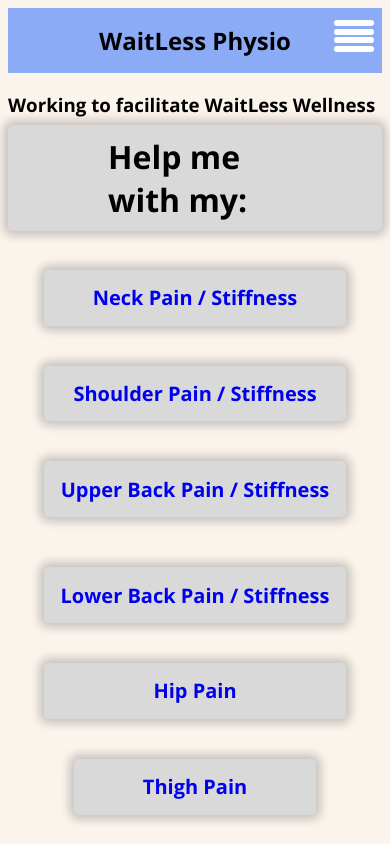
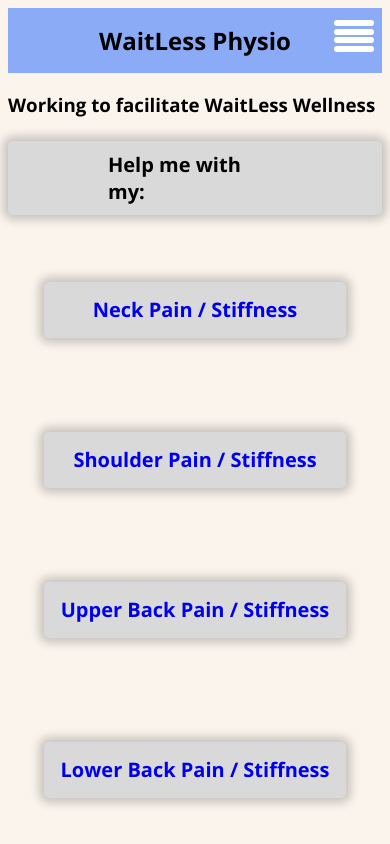
Before and after one commit to tosinfolarin/PhysioApp, a React (Vite) app in the folder Frontend/: page /injuries in a window 390 px wide. Shown: the top 844 px of the page. Built offline with nearby package versions, Linux system fonts and the light colour scheme; no server answers.

Commit message:
responsive

```diff
--- a/Frontend/src/components/Homepage.jsx
+++ b/Frontend/src/components/Homepage.jsx
@@ -16,7 +16,7 @@ const Home = () => {
         <RedFlagInfo/>
         <RedFlags/>
 
-        <h1>Scroll For Red Flag Information</h1>
+        <h1 className="redflag-prompt">Scroll For Red Flag Information</h1>
       <ScrollAreaHorizontal />
 
 
--- a/Frontend/src/components/RedflagWarning.jsx
+++ b/Frontend/src/components/RedflagWarning.jsx
@@ -9,7 +9,7 @@ const RedflagWarning = () => {
           It is vital you read the information below before continuing with the exercises.</h1>
       </div>
 
-      <div className="flex-c redflags" role="region" aria-label="About Me">
+      <div className="flex-c redflags" role="region" aria-label="Physiotherapy image">
         <img src={PhysioConsultationImg} alt="Image of physiotherapy consultation" className="ConsultationPic"/>
       </div>
 
--- a/Frontend/src/components/Scrollbar.jsx
+++ b/Frontend/src/components/Scrollbar.jsx
@@ -77,8 +77,8 @@ const ScrollAreaHorizontal = () => {
                   src={redflag.pic}
                   alt={`Photo by ${redflag.name}`}
                   className="aspect-[3/4] h-fit w-fit object-cover"
-                  width={300}
-                  height={400}
+                  width={250}
+                  height={300}
                 />
               </Link>
             </div>
--- a/Frontend/src/index.css
+++ b/Frontend/src/index.css
@@ -139,8 +139,6 @@ nav .menu span {
 
 
 
-
-
 .red-flag-page {
   display: flex;
   width: 83%;
@@ -159,10 +157,6 @@ nav .menu span {
   text-align: center; /* Center-align text within the div */
 }
 
-
-.instructor-image {
-  height: 250px;
-  width: 250px;}
 
 
 .flex-c {
@@ -186,9 +180,37 @@ nav .menu span {
 
 }
 
+@media (max-width: 768px) { /* Target small devices like iPhones */
+  .red-flag-page {
+    flex-direction: column; /* Stack elements vertically */
+    width: 100%; /* Full width */
+  }
+
+  .red-flag-intro {
+    font-size: 7px; /* Adjust font size for smaller screens */
+    padding: 15px; /* Reduce padding */
+  }
+
+  .red-flag-info-container {
+    width: 90%; /* Reduce container width slightly */
+    padding: 15px; /* Reduce padding */
+    font-size: 10px;
+  }
+
+}
+
+
+
 
 
 /* Styles for the ScrollArea component */
+
+.redflag-prompt {
+  font-size: 25px;
+  width: fit-content; /* Adjust width to fit the content */
+  margin: 0 auto; /* Center horizontally */
+}
+
 .scroll-area {
   position: relative;
   overflow-x: auto; /* Enable horizontal scrolling */
@@ -225,8 +247,27 @@ nav .menu span {
 
 
 
+@media (max-width: 768px) { /* Target small devices like iPhones */
+  .scroll-area {
+    padding: 0.5rem; /* Reduce padding for better fit on small screens */
+  }
+
+  .scroll-area .flex {
+    padding: 0.25rem; /* Further reduce padding for content inside the scroll area */
+  }
+
+  .scroll-area::-webkit-scrollbar {
+    height: 3px; /* Further reduce scrollbar height on small screens */
+  }
+
+  .redflag-prompt {
+    font-size: 20px;
+    width: fit-content; /* Adjust width to fit the content */
+    margin: 0 auto; /* Center horizontally */
+  }
 
 
+}
 
 
 
@@ -297,6 +338,37 @@ nav .menu span {
 }
 
 
+@media (max-width: 768px) {
+  .FAQ-container {
+    padding: 10px; /* Reduced padding for smaller screens */
+    margin: 10px auto; /* Smaller margin for compact display */
+  }
+
+  .FAQ-title h1 {
+    font-size: 20px; /* Smaller font size for titles */
+  }
+
+  .flex-fcontainer {
+    flex-direction: column; /* Ensure content stacks vertically */
+    padding: 0; /* Remove additional padding */
+  }
+
+  .flex-fchild {
+    margin-right: 0; /* Ensure no horizontal margin on small screens */
+    margin-bottom: 10px; /* Reduce bottom margin between items */
+  }
+
+  .f-heading {
+    font-size: 18px; /* Smaller font size for section headings */
+  }
+}
+
+
+
+
+
+
+
 /* Injuries Page Styling */
 
   .help-container {
@@ -361,19 +433,30 @@ nav .menu span {
     }
 
     .injuries {
-      flex-direction: column;
-      align-items: center;
-      gap: 20px;
+      display: flex;
+      flex-direction: column; /* Stack items vertically */
+      align-items: center; /* Center items horizontally */
+      gap: 20px; /* Space between items */
     }
 
     .injury-item {
-      width: 80%;
-      margin-bottom: 20px; /* Adjust spacing for smaller screens */
+      width: 80%; /* Consistent width for items */
+      max-width: 400px; /* Maximum width to control box size */
+      height: 80px; /* Fixed height for uniformity */
+      display: flex;
+      flex-direction: column; /* Stack content vertically within each item */
+      justify-content: center; /* Center content vertically */
+      align-items: center; /* Center content horizontally */
+
     }
 
     .injury-text-container {
       width: 100%;
-      height: auto;
+      height: auto; /* Adjust based on content */
+    }
+
+    .help-tag {
+      font-size: 20px;
     }
   }
 
```
